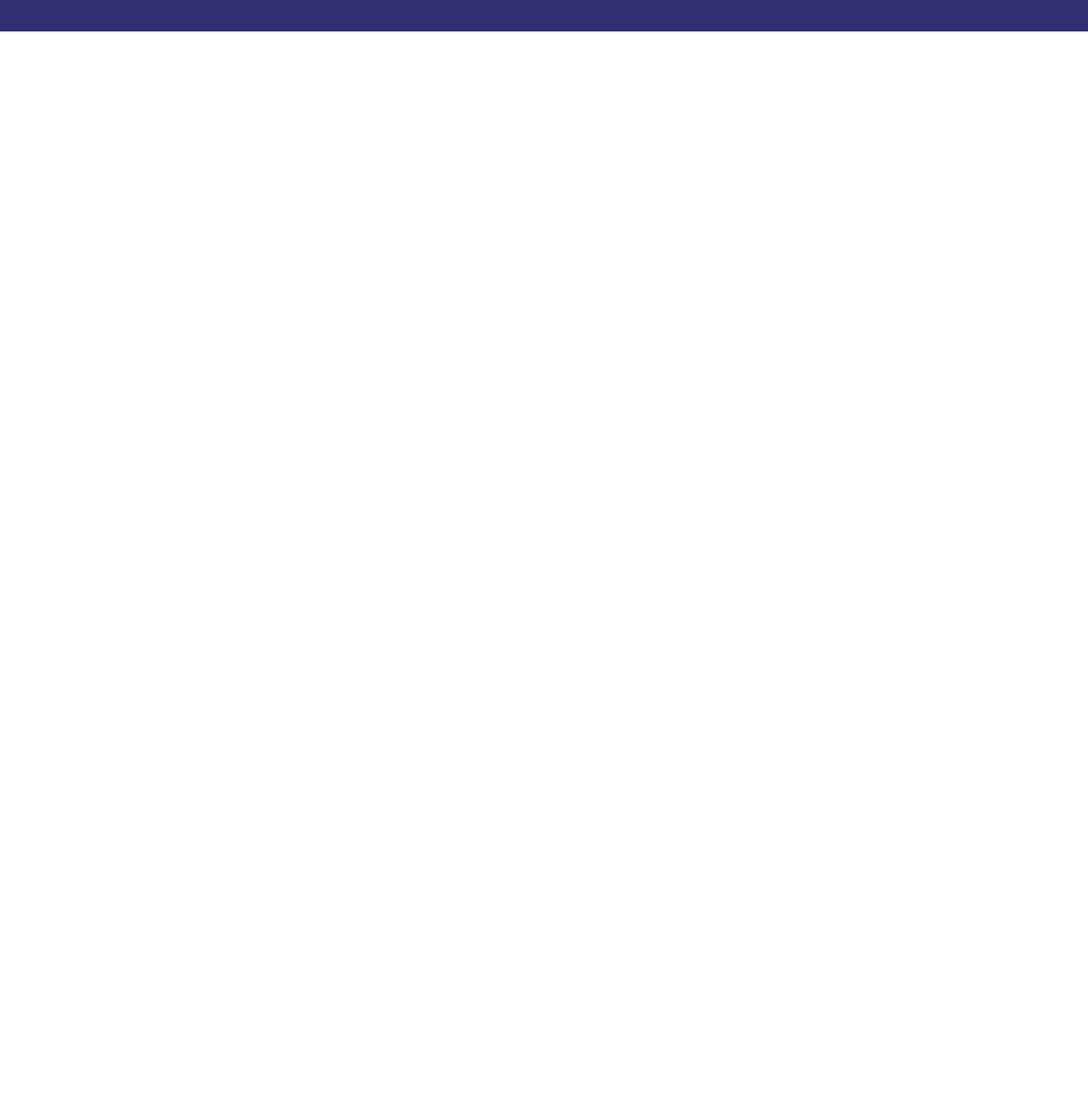
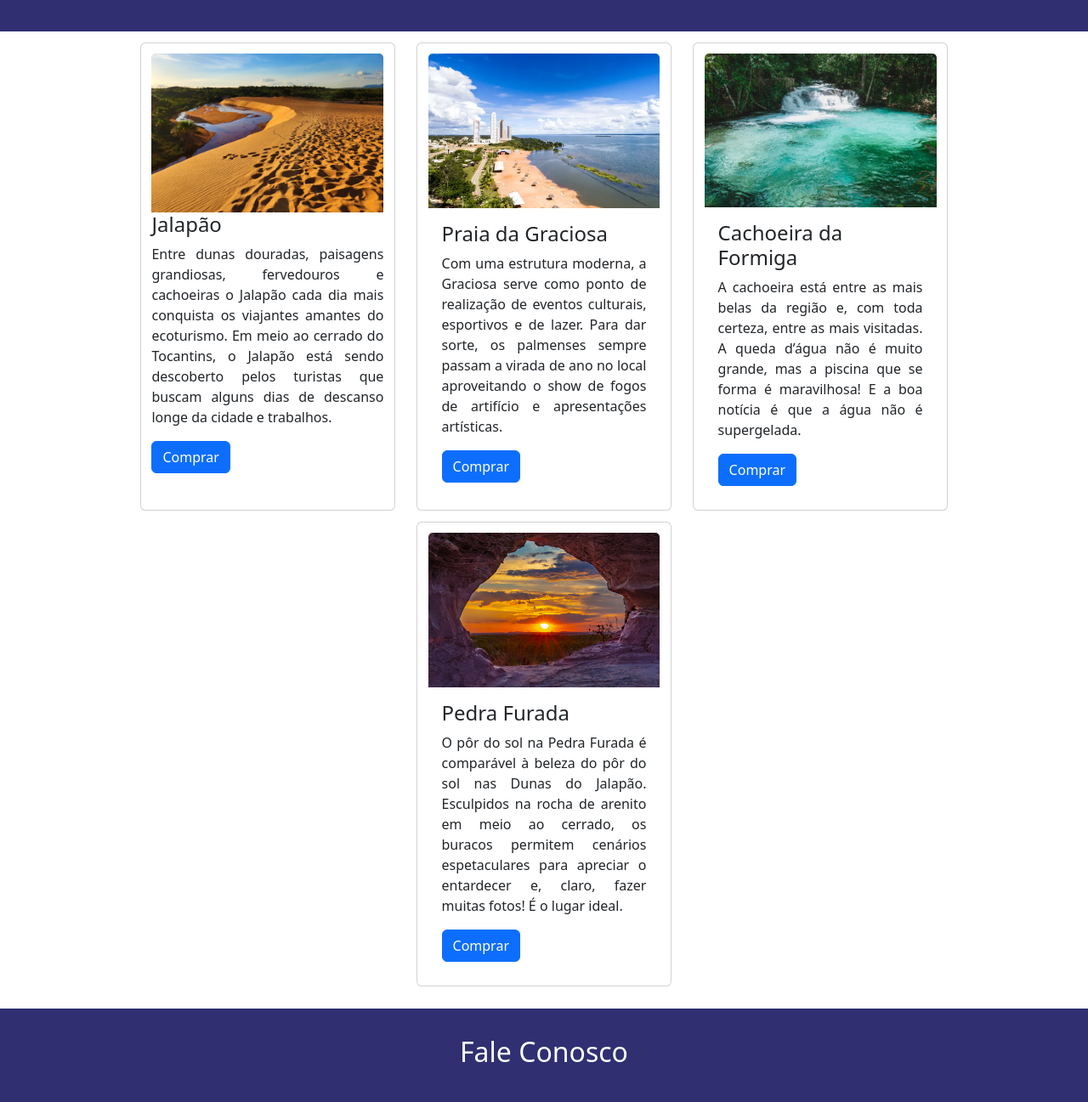
Before and after one commit to Costawg/SiteTurismo-to, a plain HTML site: page index.html in a window 1280 px wide. Shown: the part 982-2279 px from the top of the page at 85% size. Before the commit the page ends 1099 px from the top, so only its background shows below. Drawn offline with nearby package versions, Linux system fonts and the light colour scheme.

Commit message:
V3
Add
+Cards
+Divisão(Fale Conosco)

```diff
--- a/css/style.css
+++ b/css/style.css
@@ -20,5 +20,18 @@ footer{
     text-align: center !important;
     color: white !important;
     padding: 2em !important;
-    margin-bottom: 5em !important;
+
 }
+.sec-pacotes{
+    margin-left: 10% !important;
+    margin-right: 10% !important;
+    justify-content: center !important;
+    margin: 1% !important;
+}
+.card{
+    padding: 1% !important;
+    margin: 0% 1% 1% !important;
+}
+.card p{
+    text-align: justify;
+}
--- a/index.html
+++ b/index.html
@@ -1,6 +1,5 @@
 <!DOCTYPE html>
 <html lang="pt-br">
-
 <head>
   <meta charset="UTF-8">
   <meta name="viewport" content="width=], initial-scale=1.0">
@@ -9,7 +8,6 @@
   <!-- Latest compiled and minified CSS -->
   <link href="https://cdn.jsdelivr.net/npm/bootstrap@5.3.3/dist/css/bootstrap.min.css" rel="stylesheet">
   <link rel="stylesheet" href="css/style.css">
-
 </head>
 
 <body>
@@ -75,6 +73,13 @@
             <p>Um lugar para a diversão com a família!</p>
           </div>
         </div>
+        <div class="carousel-item">
+          <img src="img/pedra-furada.jpg" alt="New York" class="d-block w-100 car-img">
+          <div class="carousel-caption">
+            <h3>Pedra Furada</h3>
+            <p>Lugar Fascinante!</p>
+          </div>
+        </div>
       </div>
 
       <!-- Left and right controls/icons -->
@@ -89,7 +94,55 @@
   <!--Divisão-->
   <div class="container-fluid divisão">
     <h2>Conheça o Tocantins</h2>
+  </div>
 
+  <!--Pacotes-->
+  <section class="row sec-pacotes mb-5">
+    <div class="card col-3" style="width:300px">
+      <img class="card-img-top" src="img/to10..jpg" alt="Card image">
+      <div class="button">
+        <h4 class="card-title">Jalapão</h4>
+        <p class="card-text">Entre dunas douradas, paisagens grandiosas, fervedouros e cachoeiras o Jalapão cada dia
+          mais conquista os viajantes amantes do ecoturismo. Em meio ao cerrado do Tocantins, o Jalapão está sendo
+          descoberto pelos turistas que buscam alguns dias de descanso longe da cidade e trabalhos.</p>
+        <a href="#" class="btn btn-primary">Comprar</a>
+      </div>
+    </div>
+    <div class="card col-3" style="width:300px">
+      <img class="card-img-top" src="img/to7.webp" alt="Card image">
+      <div class="card-body">
+        <h4 class="card-title">Praia da Graciosa</h4>
+        <p class="card-text">Com uma estrutura moderna, a Graciosa serve como ponto de realização de eventos culturais,
+          esportivos e de lazer. Para dar sorte, os palmenses sempre passam a virada de ano no local aproveitando o show
+          de fogos de artifício e apresentações artísticas.</p>
+        <a href="#" class="btn btn-primary">Comprar</a>
+      </div>
+    </div>
+    <div class="card col-3" style="width:300px">
+      <img class="card-img-top" src="img/to8.webp" alt="Card image">
+      <div class="card-body">
+        <h4 class="card-title">Cachoeira da Formiga</h4>
+        <p class="card-text">A cachoeira está entre as mais belas da região e, com toda certeza, entre as mais
+          visitadas. A queda d’água não é muito grande, mas a piscina que se forma é maravilhosa! E a boa notícia é que
+          a água não é supergelada.</p>
+        <a href="#" class="btn btn-primary">Comprar</a>
+      </div>
+    </div>
+    <div class="card col-3" style="width:300px">
+      <img class="card-img-top" src="img/to10.jpg" alt="Card image">
+      <div class="card-body">
+        <h4 class="card-title">Pedra Furada</h4>
+        <p class="card-text">O pôr do sol na Pedra Furada é comparável à beleza do pôr do sol nas Dunas do Jalapão.
+          Esculpidos na rocha de arenito em meio ao cerrado, os buracos permitem cenários espetaculares para apreciar o
+          entardecer e, claro, fazer muitas fotos! É o lugar ideal. </p>
+        <a href="#" class="btn btn-primary">Comprar</a>
+      </div>
+    </div>
+  </section>
+
+  <!--Divisão-->
+  <div class="container-fluid divisão">
+    <h2>Fale Conosco</h2>
   </div>
 
   <footer class="fixed-bottom">
```
Also changed, not shown: img/pedra-furada.jpg (added), img/to10..jpg (added).
